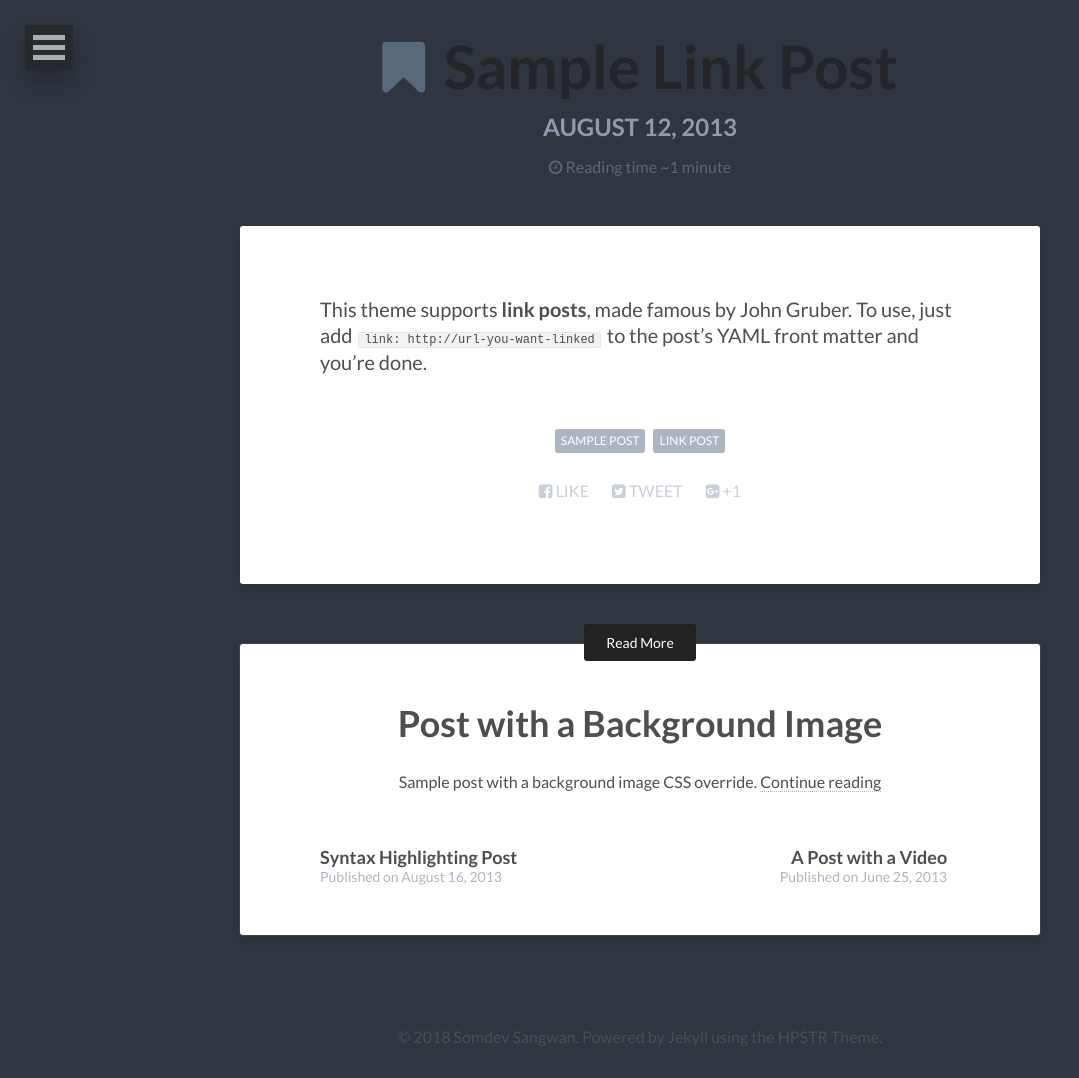
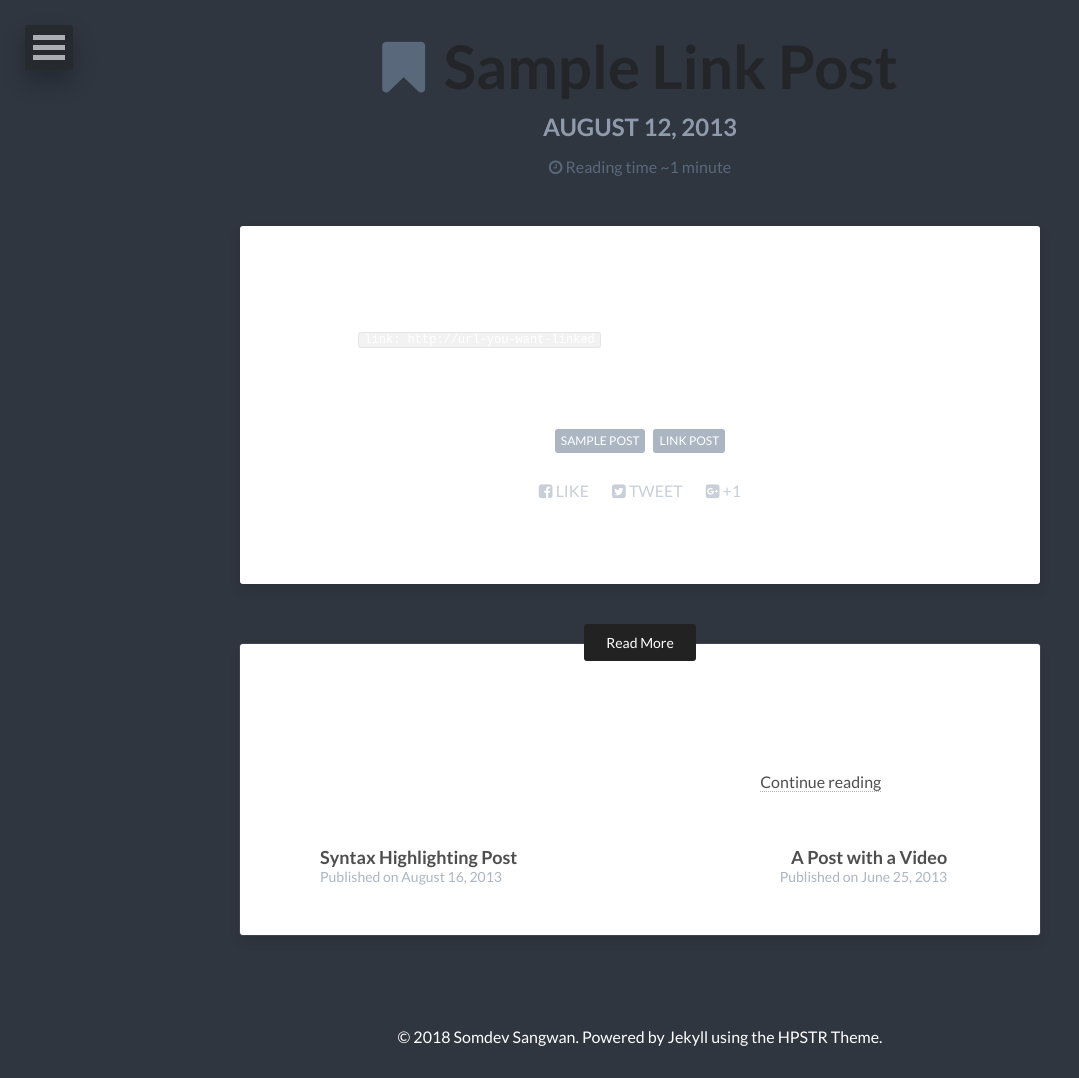
Before and after one commit to jermainlaforce/s0md3v.github.io, a Jekyll site: the page built from _posts/2013-08-12-sample-link-post.md, in a window 1280 px wide. Shown: the whole page, without its empty margins (0-1079 px from the left). Built offline with Jekyll 4.4.1, drawn with Linux system fonts in a browser that asks for light colours; nearby versions of some CDN libraries.

Commit message:
Update _variables.scss

```diff
--- a/_sass/_variables.scss
+++ b/_sass/_variables.scss
@@ -35,7 +35,7 @@ body {
 
 $base-color                      : #2f3640;
 $body-color                      : #2f3640;
-$text-color                      : rgba(#222,0.8);
+$text-color                      : #ffffff;
 $comp-color                      : complement(#222);
 $border-color                    : lighten($base-color,60);
 $link-color                      : rgba(#222,0.8);
```
